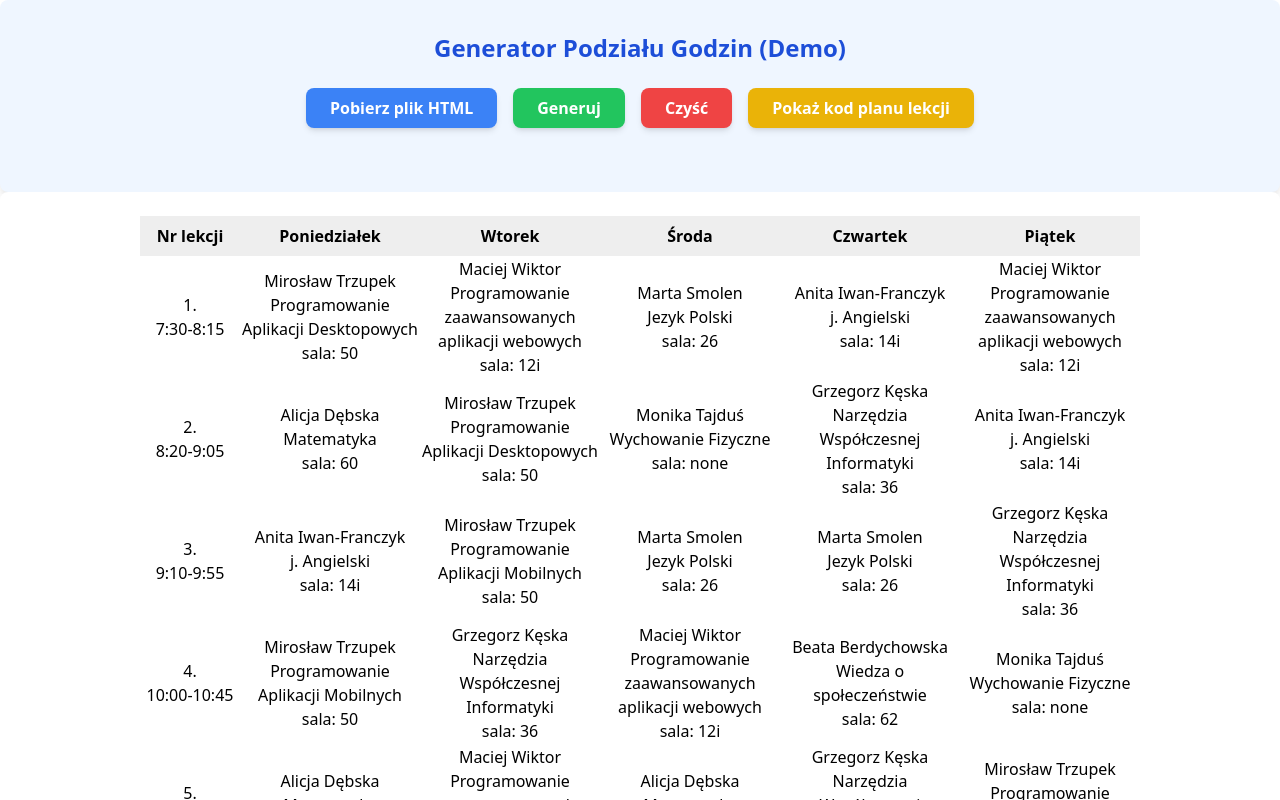
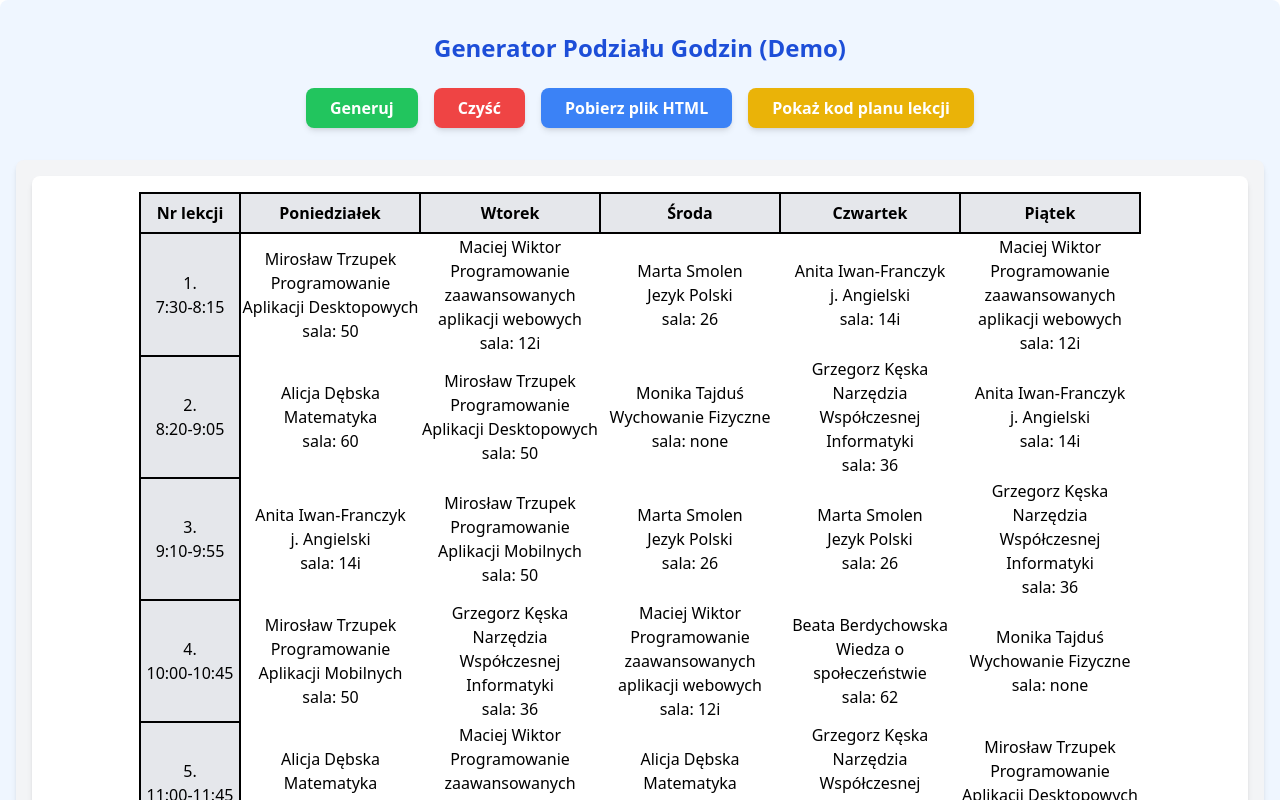
Before and after one commit to SouthKioto/TimeTableGenerator, a React (Vite) app in the folder projekt/: page / in a window 1280 px wide. Both pictures are taken after a click on the button "Generuj". Shown: the top 800 px of the page. Built offline with nearby package versions, Linux system fonts and the light colour scheme.

Commit message:
poprawienie wyglądu aplikacji

```diff
--- a/projekt/src/components/DisplayCodeGeneratedTable.tsx
+++ b/projekt/src/components/DisplayCodeGeneratedTable.tsx
@@ -5,7 +5,7 @@ interface DisplayCodeGeneratedTableProps {
 export const DisplayCodeGeneratedTable: React.FC<DisplayCodeGeneratedTableProps> = ({ htmlContent }) => {
   return (
     <>
-      <div className='p-4 bg-white rounded-lg shadow-md overflow-x-auto'>
+      <div className='p-4 bg-white rounded-lg shadow-md overflow-x-auto h-80'>
         <blockquote>
           <pre>{htmlContent}</pre>
         </blockquote>
--- a/projekt/src/components/GenerateTimetable.tsx
+++ b/projekt/src/components/GenerateTimetable.tsx
@@ -48,8 +48,8 @@ export const GenerateTimetable = () => {
     const availableTeachers = getAvailableTeachers();
 
     for (let i = 0; i < hours.length; i++) {
-      let row = `<tr style="background: #fff">
-                  <td style="width: 100px; height: 40px; text-align: center">${i + 1}.<br />${hours[i]}</td>
+      let row = `<tr>
+                  <td class="bg-gray-200 border-2 border-black" style="width: 100px; height: 40px; text-align: center">${i + 1}.<br />${hours[i]}</td>
                 `;
 
       for (let j = 0; j < 5; j++) {
@@ -85,15 +85,15 @@ export const GenerateTimetable = () => {
       </head>
       <body>
         <center>
-          <table border="1">
+          <table class="rounded-lg">
             <tbody>
-              <tr style="background: #eee">
-                <td style="width: 100px; height: 40px; text-align: center"><b>Nr lekcji</b></td>
-                <td style="width: 180px; height: 40px; text-align: center"><b>Poniedziałek</b></td>
-                <td style="width: 180px; height: 40px; text-align: center"><b>Wtorek</b></td>
-                <td style="width: 180px; height: 40px; text-align: center"><b>Środa</b></td>
-                <td style="width: 180px; height: 40px; text-align: center"><b>Czwartek</b></td>
-                <td style="width: 180px; height: 40px; text-align: center"><b>Piątek</b></td>
+              <tr class="bg-gray-200">
+                <td class="border-2 border-black" style="width: 100px; height: 40px; text-align: center"><b>Nr lekcji</b></td>
+                <td class="border-2 border-black" style="width: 180px; height: 40px; text-align: center"><b>Poniedziałek</b></td>
+                <td class="border-2 border-black" style="width: 180px; height: 40px; text-align: center"><b>Wtorek</b></td>
+                <td class="border-2 border-black" style="width: 180px; height: 40px; text-align: center"><b>Środa</b></td>
+                <td class="border-2 border-black" style="width: 180px; height: 40px; text-align: center"><b>Czwartek</b></td>
+                <td class="border-2 border-black" style="width: 180px; height: 40px; text-align: center"><b>Piątek</b></td>
               </tr>
               ${tableRows}
             </tbody>
@@ -143,12 +143,6 @@ export const GenerateTimetable = () => {
 
         <div className='flex flex-col md:flex-row justify-center items-center gap-4 mb-8'>
           <button
-            disabled={htmlContentGenerated}
-            className='px-6 py-2 bg-blue-500 text-white font-semibold rounded-lg shadow-md hover:bg-blue-600 transition-colors'
-            onClick={handleDownload}>
-            Pobierz plik HTML
-          </button>
-          <button
             className='px-6 py-2 bg-green-500 text-white font-semibold rounded-lg shadow-md hover:bg-green-600 transition-colors'
             onClick={generateTableSchema}>
             Generuj
@@ -157,6 +151,12 @@ export const GenerateTimetable = () => {
             className='px-6 py-2 bg-red-500 text-white font-semibold rounded-lg shadow-md hover:bg-red-600 transition-colors'
             onClick={handleDeleteGeneratedTableShema}>
             Czyść
+          </button>
+          <button
+            disabled={htmlContentGenerated}
+            className='px-6 py-2 bg-blue-500 text-white font-semibold rounded-lg shadow-md hover:bg-blue-600 transition-colors'
+            onClick={handleDownload}>
+            Pobierz plik HTML
           </button>
           <button
             disabled={htmlContentGenerated}
@@ -171,13 +171,15 @@ export const GenerateTimetable = () => {
             <DisplayCodeGeneratedTable htmlContent={htmlContent} />
           </div>
         )}
+
+        {htmlContent && (
+          <div className='bg-gray-100 p-4 rounded-lg shadow-md mb-8'>
+            <div
+              className='p-4 bg-white rounded-lg shadow-md overflow-x-auto'
+              dangerouslySetInnerHTML={{ __html: htmlContent }}></div>
+          </div>
+        )}
       </div>
-
-      {htmlContent && (
-        <div
-          className='p-6 bg-white rounded-lg shadow-lg overflow-auto max-w-full mx-auto mb-8 overflow-x-auto'
-          dangerouslySetInnerHTML={{ __html: htmlContent }}></div>
-      )}
     </>
   );
 };
```
